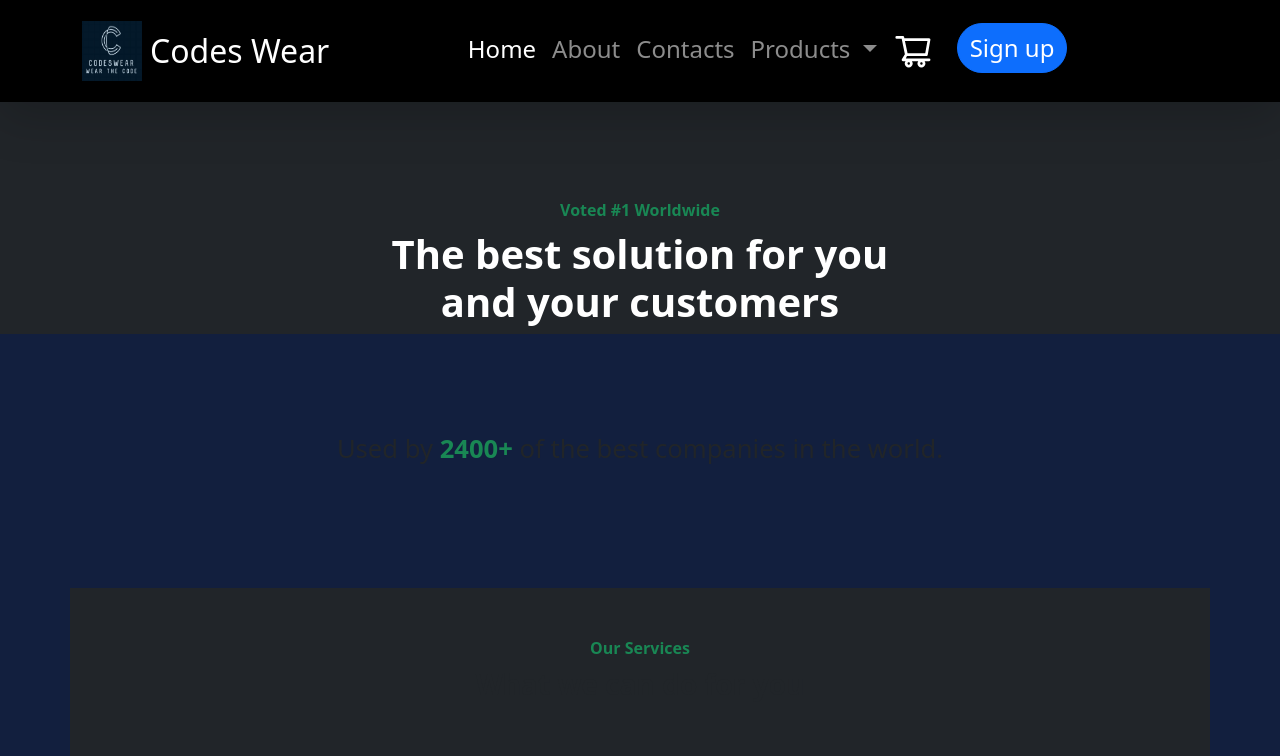
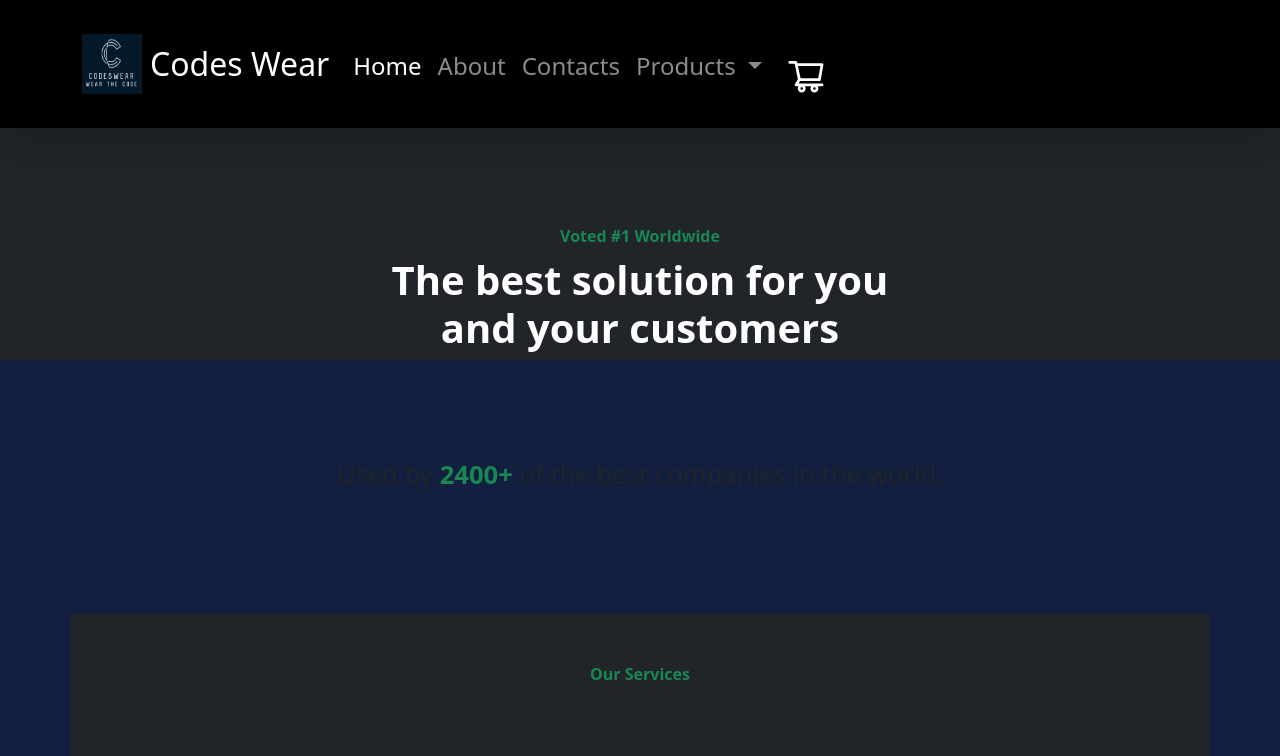
Before and after one commit to BUFONJOKER/CODES-WEAR, a Next.js app: page / in a window 1280 px wide. Shown: the top 756 px of the page. Built offline with nearby package versions, Linux system fonts and the light colour scheme.

Commit message:
cart added

```diff
--- a/components/Navbar.js
+++ b/components/Navbar.js
@@ -1,10 +1,28 @@
 import Link from "next/link";
-import React from "react";
+import React, { useRef } from "react";
 import Image from "next/image";
 import { AiOutlineShoppingCart } from "react-icons/ai";
 
 export default function Navbar() {
+
+  //ref for cart
+  const ref = useRef(null);
+
+  //cart click function
+  const cartClick = () => {
+
+
+  }
+
+  //close card if clicked close button
+  const closeClick = () => {
+    ref.current.classList.remove("show");
+
+  }
+
+
   return (
+    <>
       <nav
         className="navbar shadow-lg navbar-expand-md sticky-top py-3 navbar-dark"
         style={{ backgroundColor: "black" }}
@@ -26,7 +44,7 @@ export default function Navbar() {
             <span className="navbar-toggler-icon"></span>
           </button>
           <div className="collapse navbar-collapse" id="navcol-1">
-          <ul className="navbar-nav m-auto">
+            <ul className="navbar-nav mt-4">
               <li className="nav-item">
                 <Link className="nav-link active fs-4" href="/">
                   Home
@@ -70,20 +88,40 @@ export default function Navbar() {
 
 
               <li className="nav-item">
-            <Link className="nav-link text-white" href="/">
+
+
+                <Link onClick={cartClick} className="m-2 nav-link text-white" data-bs-toggle="collapse" href="#collapseExample" aria-expanded="false" aria-controls="collapseExample">
                   <AiOutlineShoppingCart className="fs-1" />
                 </Link>
+
+
               </li>
-          <li className="nav-item mx-3">
-            <Link className="btn btn-primary shadow fs-4 rounded-pill" role="button" href="/">
-              Sign up
-            </Link>
+              <li className="nav-item">
+
+                <div ref={ref} className="collapse" id="collapseExample">
+                  <div className="card card-body" style={{ width: "31%", height: "200px", position: "absolute", right: 6 }}>
+                    <button type="button" className="btn-close m-3" aria-label="Close" onClick={closeClick} style={{ position: "absolute", right: 0 }}></button>
+                  </div>
+                </div>
+
+
               </li>
+
+
+
             </ul>
 
 
           </div>
+
+
+
         </div>
       </nav>
+
+
+
+
+    </>
   );
 }
```
Lines whose indentation alone changed are shown as unchanged.
